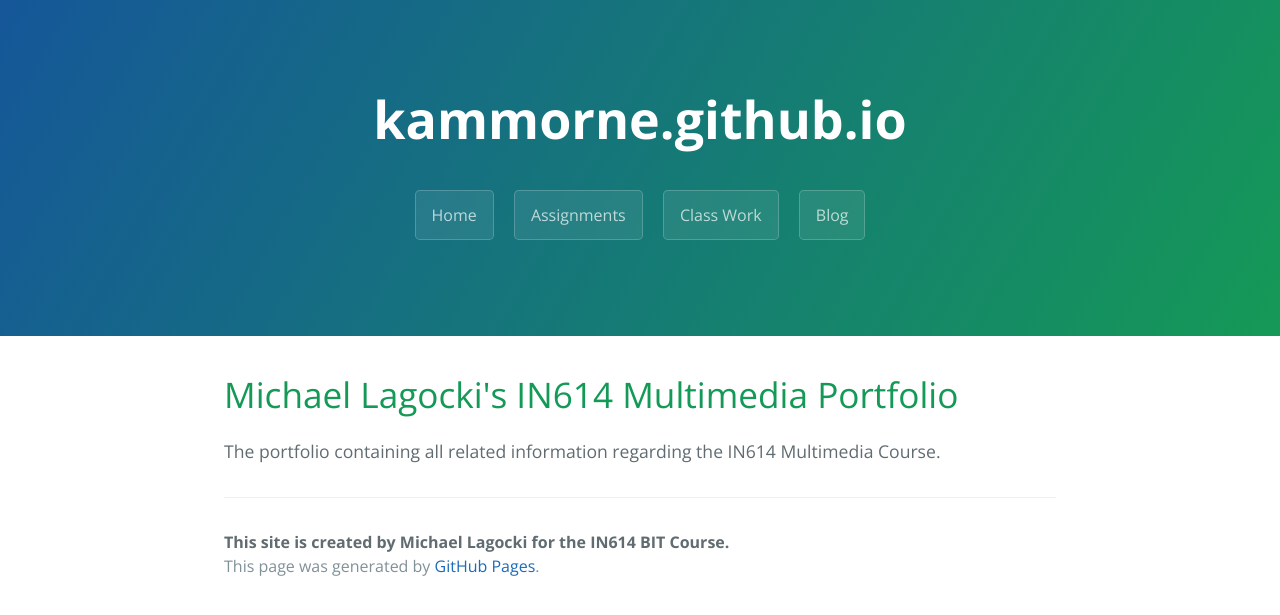
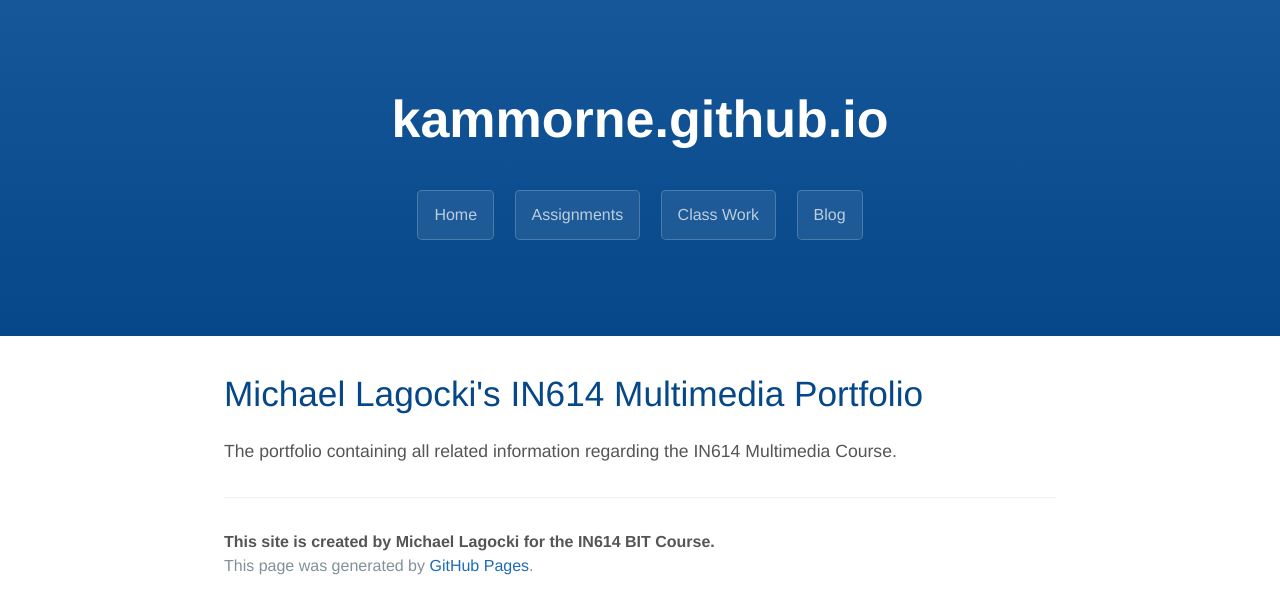
Before and after one commit to kammorne/kammorne.github.io, a Jekyll site: the page built from index.html, in a window 1280 px wide. Shown: the top 615 px of the page. Built offline with Jekyll 4.4.1, drawn with Linux system fonts in a browser that asks for light colours.

Commit message:
Change Style Colours

```diff
--- a/css/cayman.css
+++ b/css/cayman.css
@@ -126,7 +126,7 @@
 
 * { box-sizing: border-box; }
 
-body { padding: 0; margin: 0; font-family: "Open Sans", "Helvetica Neue", Helvetica, Arial, sans-serif; font-size: 16px; line-height: 1.5; color: #606c71; }
+body { padding: 0; margin: 0; font-family: "Helvetica Neue", Helvetica, Arial, sans-serif; font-size: 16px; line-height: 1.5; color: #555; }
 
 a { color: #1e6bb8; text-decoration: none; }
 a:hover { text-decoration: underline; }
@@ -139,7 +139,7 @@
 @media screen and (max-width: 42em) { .btn { display: block; width: 100%; padding: 0.75rem; font-size: 0.9rem; }
   .btn + .btn { margin-top: 1rem; margin-left: 0; } }
 
-.page-header { color: #fff; text-align: center; background-color: #159957; background-image: linear-gradient(120deg, #155799, #159957); }
+.page-header { color: #fff; text-align: center; background-color: #054789; background-image: linear-gradient( #155799, #054789); }
 @media screen and (min-width: 64em) { .page-header { padding: 5rem 6rem; } }
 @media screen and (min-width: 42em) and (max-width: 64em) { .page-header { padding: 3rem 4rem; } }
 @media screen and (max-width: 42em) { .page-header { padding: 2rem 1rem; } }
@@ -160,9 +160,9 @@
 @media screen and (min-width: 42em) and (max-width: 64em) { .main-content { padding: 2rem 4rem; font-size: 1.1rem; } }
 @media screen and (max-width: 42em) { .main-content { padding: 2rem 1rem; font-size: 1rem; } }
 .main-content img { max-width: 100%; width: 80%; display: table; }
-.main-content h1, .main-content h2, .main-content h3, .main-content h4, .main-content h5, .main-content h6 { margin-top: 2rem; margin-bottom: 1rem; font-weight: normal; color: #159957; }
+.main-content h1, .main-content h2, .main-content h3, .main-content h4, .main-content h5, .main-content h6 { margin-top: 2rem; margin-bottom: 1rem; font-weight: normal; color: #054789; }
 .main-content p { margin-bottom: 1em; }
-.main-content code { padding: 2px 4px; font-family: Consolas, "Liberation Mono", Menlo, Courier, monospace; font-size: 0.9rem; color: #567482; background-color: #f3f6fa; border-radius: 0.3rem; }
+.main-content code { padding: 2px 4px; font-family: "Liberation Mono", Courier, monospace; font-size: 0.9rem; color: #567482; background-color: #f3f6fa; border-radius: 0.3rem; }
 .main-content pre { padding: 0.8rem; margin-top: 0; margin-bottom: 1rem; font: 1rem Consolas, "Liberation Mono", Menlo, Courier, monospace; color: #567482; word-wrap: normal; background-color: #f3f6fa; border: solid 1px #dce6f0; border-radius: 0.3rem; }
 .main-content pre > code { padding: 0; margin: 0; font-size: 0.9rem; color: #567482; word-break: normal; white-space: pre; background: transparent; border: 0; }
 .main-content .highlight { margin-bottom: 1rem; }
```
